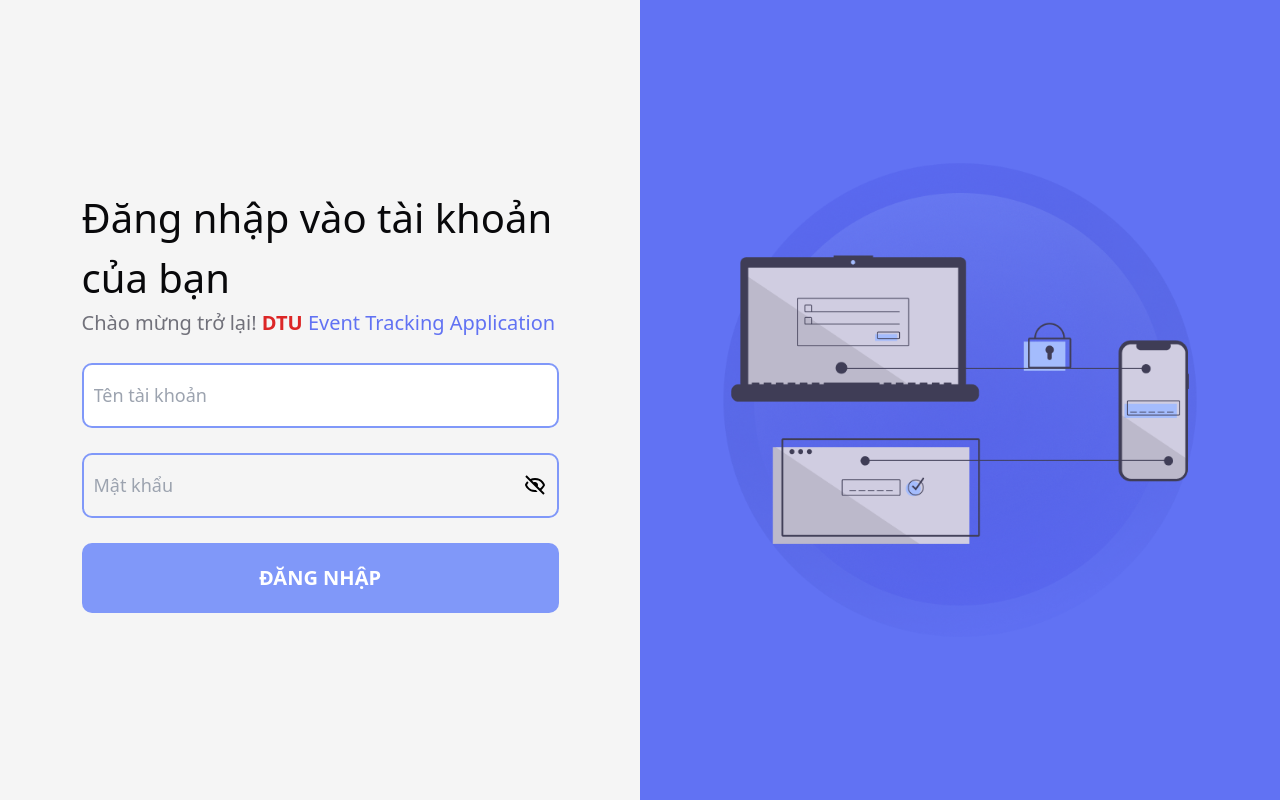
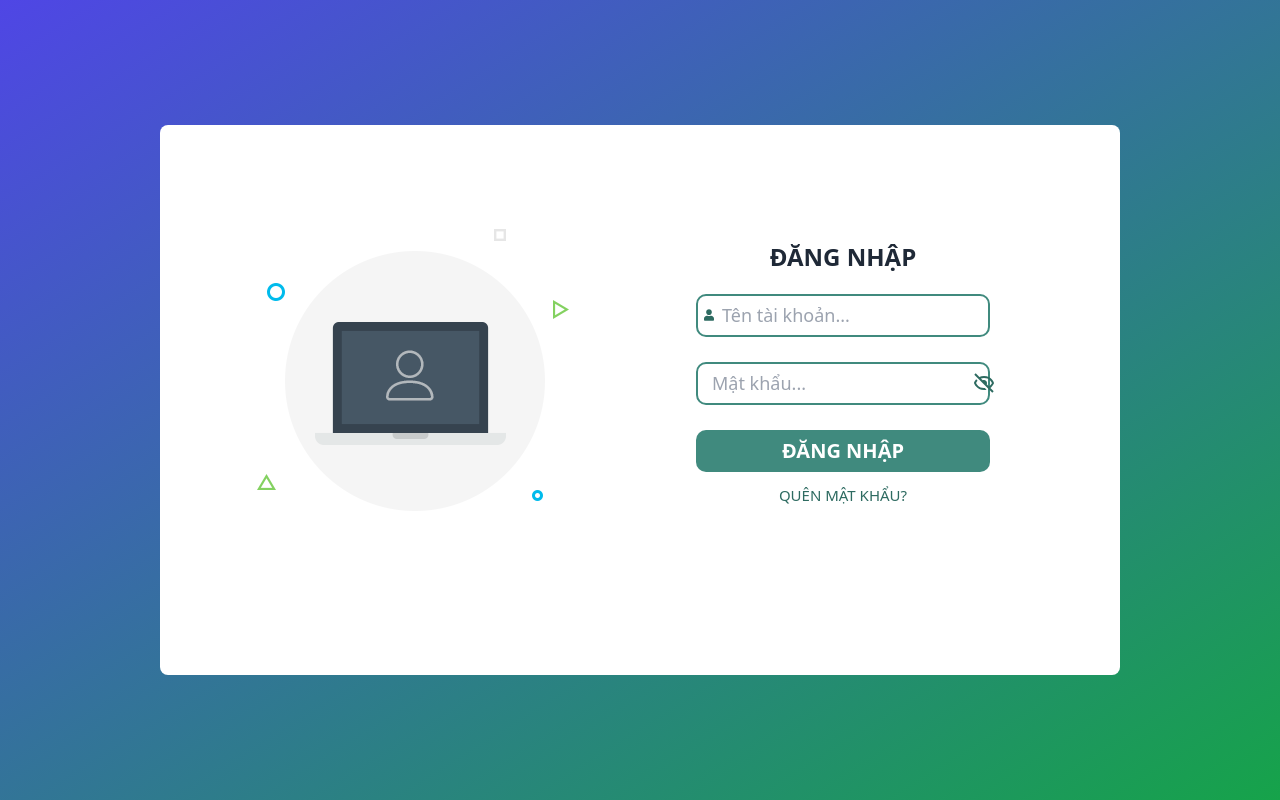
Before and after one commit to lopk11223399/DTUTrackingEvent, a React (Vite) app in the folder client_web/: page /login in a window 1280 px wide. Built offline with nearby package versions, Linux system fonts and the light colour scheme.

Commit message:
nguyen dinh loi 06/12

```diff
--- a/client_web/package.json
+++ b/client_web/package.json
@@ -28,6 +28,7 @@
     "react-redux": "^8.1.3",
     "react-router-dom": "^6.17.0",
     "react-select": "^5.8.0",
+    "react-tilt": "^1.0.2",
     "react-toastify": "^9.1.3",
     "redux-persist": "^6.0.0",
     "sweetalert2": "^11.7.32",
--- a/client_web/src/App.jsx
+++ b/client_web/src/App.jsx
@@ -1,36 +1,43 @@
-import { Route, Routes } from 'react-router-dom'
-import { common, pathAdmin, pathCreator } from './utils/path'
-import { Login, CheckLogin, DetailEvent, Profile } from './pages/common'
+import { Route, Routes } from "react-router-dom";
+import { common, pathAdmin, pathCreator } from "./utils/path";
+import {
+  Login,
+  CheckLogin,
+  DetailEvent,
+  Profile,
+  ForgotPassword,
+} from "./pages/common";
 import {
   AdminLayout,
   ManageEvent,
   ManageUser,
   Calendar,
   Chart,
-} from './pages/admin'
+} from "./pages/admin";
 import {
   CreateEvent,
   CreatorLayout,
   Dashboard,
   ListEvent,
-} from './pages/creator'
-import { useSelector } from 'react-redux'
-import { Modal } from './components'
-import { ToastContainer } from 'react-toastify'
-import 'react-toastify/dist/ReactToastify.css'
-import moment from 'moment/moment'
-import 'moment/locale/vi'
+} from "./pages/creator";
+import { useSelector } from "react-redux";
+import { Modal } from "./components";
+import { ToastContainer } from "react-toastify";
+import "react-toastify/dist/ReactToastify.css";
+import moment from "moment/moment";
+import "moment/locale/vi";
 
-moment.locale('vi')
+moment.locale("vi");
 
 function App() {
-	const { isShowModal, modalChildren } = useSelector(state => state.app)
+  const { isShowModal, modalChildren } = useSelector((state) => state.app);
   return (
-		<div className='font-main relative'>
+    <div className="font-main relative">
       {isShowModal && <Modal>{modalChildren}</Modal>}
       <Routes>
-				<Route path={'/'} element={<CheckLogin />} />
+        <Route path={"/"} element={<CheckLogin />} />
         <Route path={common.LOGIN} element={<Login />} />
+        <Route path={common.FORGOTPASSWORD} element={<ForgotPassword />} />
         <Route path={pathAdmin.ADMIN} element={<AdminLayout />}>
           <Route path={pathAdmin.CALENDAR} element={<Calendar />} />
           <Route path={common.DASHBOARD} element={<Chart />} />
@@ -50,7 +57,7 @@ function App() {
         </Route>
       </Routes>
       <ToastContainer
-				position='top-center'
+        position="top-center"
         autoClose={5000}
         hideProgressBar={true}
         newestOnTop={false}
@@ -61,7 +68,7 @@ function App() {
         pauseOnHover
       />
     </div>
-	)
+  );
 }
 
-export default App
+export default App;
--- a/client_web/src/apis/user.js
+++ b/client_web/src/apis/user.js
@@ -1,37 +1,43 @@
-import axios from '../axios'
+import axios from "../axios";
 
-export const apiLogin = data =>
+export const apiLogin = (data) =>
   axios({
-		url: '/auth/login',
-		method: 'post',
+    url: "/auth/login",
+    method: "post",
     data,
-	})
+  });
+export const forgotPassword = (data) =>
+  axios({
+    url: "/auth/reset-password",
+    method: "post",
+    data,
+  });
 
 export const apiGetCurrent = () =>
   axios({
-		url: '/user/get-current-user',
-		method: 'get',
-	})
+    url: "/user/get-current-user",
+    method: "get",
+  });
 
-export const apiUpdateCurrent = data =>
+export const apiUpdateCurrent = (data) =>
   axios({
-		url: '/user/update-user',
-		method: 'put',
+    url: "/user/update-user",
+    method: "put",
     data,
-	})
+  });
 
-export const apiUser = params =>
+export const apiUser = (params) =>
   axios({
-		url: '/user',
-		method: 'get',
+    url: "/user",
+    method: "get",
     params,
-	})
+  });
 
 export const apiUpdateRoleId = (params, data) => {
   return axios({
     url: `/user/update-role`,
-		method: 'put',
+    method: "put",
     params,
     data,
-	})
-}
+  });
+};
--- a/client_web/src/pages/admin/Chart.jsx
+++ b/client_web/src/pages/admin/Chart.jsx
@@ -122,13 +122,7 @@ const Chart = () => {
   const options = {
     plugins: {
       legend: false,
-    },
-    scales: {
-      x: {
-        grid: {
-          display: false,
-        },
-      },
+      maintainAspectRatio: false,
     },
   };
   //console.log(userData);
@@ -156,8 +150,8 @@ const Chart = () => {
           </div>
         </div>
         <div className="basis-[55%] flex justify-center items-center mr-4 bg-[#fff]    shadow-[0_7px_25px_rgba(0,0,0,0.08)] rounded-lg h-[300px] ">
-          <div className="w-full px-4">
-            <Bar className="" data={dataChart} options={options}></Bar>
+          <div className="w-full">
+            <Bar className="p-5" data={dataChart} options={options}></Bar>
           </div>
         </div>
       </div>
@@ -169,7 +163,7 @@ const Chart = () => {
             </h2>
           </div>
           <div className="flex justify-center items-center bg-[#fff] shadow-[0_7px_25px_rgba(0,0,0,0.08)] rounded-lg p-4 ">
-            <div className="w-full h-full">
+            <div className="w-full h-full ">
               <Bar data={dataChart1} options={options}></Bar>
             </div>
           </div>
--- /dev/null
+++ b/client_web/src/pages/common/ForgotPassword.jsx
@@ -0,0 +1,93 @@
+import React, { useState } from "react";
+import { MdEmail } from "react-icons/md";
+import { Tilt } from "react-tilt";
+import img from "../../assets/img/img-01.png";
+import { forgotPassword } from "../../apis/user";
+import withBaseComponent from "../../hocs/withBaseComponent";
+
+import { AiOutlineRollback } from "react-icons/ai";
+
+const ForgotPassword = ({ navigate }) => {
+  const [forGot, setForGot] = useState({
+    email: "",
+  });
+  const handleForgotPassword = async () => {
+    const response = await forgotPassword({ email: forGot.email });
+    if (response.success === true) {
+      alert(`Mật khẩu mới của bạn là ${response.newPassword}`);
+    }
+  };
+  return (
+    <div className="w-full my-0 mx-auto">
+      <div className="w-full min-h-screen flex flex-wrap justify-center items-center p-[15px] bg-gradient-to-tl from-green-600 to-indigo-600">
+        <div className="w-[960px] relative bg-white rounded-lg overflow-hidden flex flex-wrap justify-between pt-[100px] pr-[130px] pb-[33px] pl-[95px]">
+          <div>
+            <div
+              onClick={() => navigate(-1)}
+              className="flex items-center absolute top-0 left-0 py-4 pl-5 cursor-pointer text-[#B2B2B2] hover:text-[#418A7E]"
+            >
+              <span>
+                <AiOutlineRollback size={21} />
+              </span>
+              <span className="text-[18px] font-[600]">Quay lại</span>
+            </div>
+            <Tilt options={{ scale: 1.2 }}>
+              <div className="w-[316px] h-[400px]">
+                <img className="max-w-full" src={img} alt="IMG" />
+              </div>
+            </Tilt>
+          </div>
+
+          <form className="w-[294px] pt-[20px]">
+            <span className="font-bold uppercase text-[24px] text-gray-800 leading-6 text-center w-full block pb-54">
+              Quên mật khẩu
+            </span>
+            <div className="pt-[30px]">
+              <div className="flex flex-col w-full mt-[25px] ">
+                <div className="rounded-[10px] flex items-center border-2 border-[#408A7E] px-[6px] py-[6px] text-[#2e6b61] text-[18px] font-[400] placeholder:text-gray-400 outline-none">
+                  <MdEmail className=" mr-2"></MdEmail>
+                  <input
+                    id="email"
+                    placeholder="Email..."
+                    value={forGot.email}
+                    onChange={(e) => setForGot({ email: e.target.value })}
+                    type="text"
+                    className=" outline-none bg-white"
+                  />
+                </div>
+                {/* {error?.usernameErr !== null && (
+            <small className="mt-[2px] text-red-400 text-[16px]">
+              {error?.usernameErr}
+            </small>
+          )} */}
+              </div>
+            </div>
+
+            <div
+              onClick={handleForgotPassword}
+              className="mt-[25px] uppercase cursor-pointer p-[6px] w-full flex justify-center items-center bg-[#408A7E] rounded-[10px] text-[#fff] text-[20px] font-[700] hover:bg-[#777]"
+            >
+              Gửi mật khẩu
+            </div>
+
+            <div className="text-center pt-[12px]">
+              <span className="txt1"> </span>
+              <a className="txt2" href="#"></a>
+            </div>
+
+            <div className="text-center pt-[136px]">
+              <a className="txt2" href="#">
+                <i
+                  className="fa fa-long-arrow-right m-l-5"
+                  aria-hidden="true"
+                ></i>
+              </a>
+            </div>
+          </form>
+        </div>
+      </div>
+    </div>
+  );
+};
+
+export default withBaseComponent(ForgotPassword);
--- a/client_web/src/pages/common/Login.jsx
+++ b/client_web/src/pages/common/Login.jsx
@@ -7,7 +7,12 @@ import Swal from "sweetalert2";
 import { BiShow, BiHide } from "react-icons/bi";
 import rightSide from "../../assets/img/right_side.png";
 import clsx from "clsx";
-
+import img from "../../assets/img/img-01.png";
+import { Tilt } from "react-tilt";
+import { MdEmail } from "react-icons/md";
+import { FaLock, FaUser } from "react-icons/fa";
+import { motion } from "framer-motion";
+import { Link } from "react-router-dom";
 function Login({ navigate, dispatch }) {
   const [error, setError] = useState({
     usernameErr: null,
@@ -59,23 +64,27 @@ function Login({ navigate, dispatch }) {
   };
 
   return (
-    <div className="w-screen h-screen relative bg-[#F5F5F5] flex">
-      <div className="w-[50%] flex items-center justify-center">
-        <div className="w-[477px] flex flex-col items-center">
-          <div>
-            <h1 className="text-[#09090B] text-[40px] font-[400]">
-              Đăng nhập vào tài khoản của bạn
-            </h1>
-            <p className="text-[#71717A] text-[20px] font-[400]">
-              Chào mừng trở lại!{" "}
-              <span className="text-red-600 font-bold">DTU</span>{" "}
-              <span className="text-main font-[400]">
-                Event Tracking Application
+    <div className="w-full my-0 mx-auto">
+      <div className="w-full min-h-screen flex flex-wrap justify-center items-center p-[15px] bg-gradient-to-tl from-green-600 to-indigo-600">
+        <div className="w-[960px] bg-white rounded-lg overflow-hidden flex flex-wrap justify-between pt-[100px] pr-[130px] pb-[33px] pl-[95px]">
+          <Tilt options={{ scale: 1.2 }}>
+            <div className="w-[316px] h-[400px]">
+              <img className="max-w-full" src={img} alt="IMG" />
+            </div>
+          </Tilt>
+
+          <form className="w-[294px] pt-[20px]">
+            <span className="font-bold uppercase text-[24px] text-gray-800 leading-6 text-center w-full block pb-54">
+              Đăng nhập
             </span>
-            </p>
-          </div>
-
-          <div className="flex flex-col w-full mt-[25px]">
+            <div className="flex flex-col w-full mt-[25px] ">
+              <div
+                className={clsx(
+                  "rounded-[10px] flex items-center border-2 border-[#408A7E] px-[6px] py-[6px] text-[#2e6b61] text-[18px] font-[400] placeholder:text-gray-400 outline-none",
+                  error?.usernameErr && "border-red-400"
+                )}
+              >
+                <FaUser className=" mr-2"></FaUser>
                 <input
                   value={payload.username}
                   id="username"
@@ -86,27 +95,25 @@ function Login({ navigate, dispatch }) {
                       username: text.target.value,
                     }));
                   }}
-              placeholder="Tên tài khoản"
+                  placeholder="Tên tài khoản..."
                   type="text"
-              className={clsx(
-                "rounded-[10px] border-2 border-[#8098f9] px-[10px] py-[17px] text-[#2d31a6] text-[18px] font-[400] placeholder:text-gray-400 outline-none",
-                error?.usernameErr && "border-red-400"
-              )}
+                  className=" outline-none bg-white"
                 />
+              </div>
               {error?.usernameErr !== null && (
                 <small className="mt-[2px] text-red-400 text-[16px]">
                   {error?.usernameErr}
                 </small>
               )}
             </div>
-
             <div className="flex flex-col w-full mt-[25px]">
               <div
                 className={clsx(
-                "rounded-[10px] border-2 border-[#8098f9] px-[10px] py-[17px] flex items-center",
+                  "rounded-[10px] border-2 border-[#408A7E] text-[#2e6b61] px-[6px] py-[6px] flex items-center",
                   error?.passwordErr && "border-red-400"
                 )}
               >
+                <FaLock className="mr-2 "></FaLock>
                 <input
                   type={showPassword ? "text" : "password"}
                   id="password"
@@ -118,8 +125,8 @@ function Login({ navigate, dispatch }) {
                       password: text.target.value,
                     }));
                   }}
-                placeholder="Mật khẩu"
-                className="text-[#2d31a6] text-[18px] font-[400] placeholder:text-gray-400 flex-1 bg-transparent outline-none"
+                  placeholder="Mật khẩu..."
+                  className="text-[#2e6b61] text-[18px] font-[400] placeholder:text-gray-400 flex-1 bg-transparent outline-none"
                 />
                 <div onClick={toggleShowPassword} className="cursor-pointer">
                   {showPassword ? <BiShow size={24} /> : <BiHide size={24} />}
@@ -131,18 +138,26 @@ function Login({ navigate, dispatch }) {
                 </small>
               )}
             </div>
-
             <div
               onClick={handleLogin}
-            className="mt-[25px] cursor-pointer p-[20px] w-full flex justify-center items-center bg-[#8098F9] rounded-[10px] text-[#fff] text-[20px] font-[700]"
+              className="mt-[25px] cursor-pointer p-[6px] w-full flex justify-center items-center bg-[#408A7E] rounded-[10px] text-[#fff] text-[20px] font-[700] hover:bg-[#777]"
             >
               ĐĂNG NHẬP
             </div>
-        </div>
+            <div className="text-center text-[15px] pt-[12px] text-[#2e6b61] uppercase hover:underline cursor-pointer">
+              <Link to="/forgot">quên mật khẩu?</Link>
             </div>
 
-      <div className="w-[50%] bg-main">
-        <img src={rightSide} alt="" className="w-full h-full object-contain" />
+            <div className="text-center pt-[136px]">
+              <a className="txt2" href="#">
+                <i
+                  className="fa fa-long-arrow-right m-l-5"
+                  aria-hidden="true"
+                ></i>
+              </a>
+            </div>
+          </form>
+        </div>
       </div>
     </div>
   );
--- a/client_web/src/utils/path.js
+++ b/client_web/src/utils/path.js
@@ -1,27 +1,28 @@
 export const pathAdmin = {
-	// Admin
-	ADMIN: 'admin',
-	MANAGE_USERS: 'manage-users',
-	MANAGE_EVENT: 'manage-event',
-	CALENDAR: 'calendar',
-	USERDETAIL: 'userdetail',
-	USERDETAIL_UID: 'userdetail/:uid',
-}
+  // Admin
+  ADMIN: "admin",
+  MANAGE_USERS: "manage-users",
+  MANAGE_EVENT: "manage-event",
+  CALENDAR: "calendar",
+  USERDETAIL: "userdetail",
+  USERDETAIL_UID: "userdetail/:uid",
+};
 
 export const pathCreator = {
-	// Member
-	CREATOR: 'creator',
-	CREATE_EVENT: 'create-event',
-	LIST_EVENT: 'list-event',
-	UPDATE: 'update-event',
-	UPDATE_EID: 'update-event/:eid',
-}
+  // Member
+  CREATOR: "creator",
+  CREATE_EVENT: "create-event",
+  LIST_EVENT: "list-event",
+  UPDATE: "update-event",
+  UPDATE_EID: "update-event/:eid",
+};
 
 export const common = {
-	LOGIN: 'login',
-	DASHBOARD: 'dashboard',
-	PROFILE: 'profile',
-	PROFILE_UID: 'profile/:uid',
-	DETAILEVENT: 'detail-event',
-	DETAILEVENT_EID: 'detail-event/:eid',
-}
+  LOGIN: "login",
+  DASHBOARD: "dashboard",
+  PROFILE: "profile",
+  PROFILE_UID: "profile/:uid",
+  DETAILEVENT: "detail-event",
+  DETAILEVENT_EID: "detail-event/:eid",
+  FORGOTPASSWORD: "forgot",
+};
```
Also changed, not shown: client_web/src/pages/common/index.js (+5 -4 lines), client_web/src/assets/img/img-01.png (added), 1 other file (tests, documents, lock files or other folders). Lines whose indentation alone changed are shown as unchanged.
